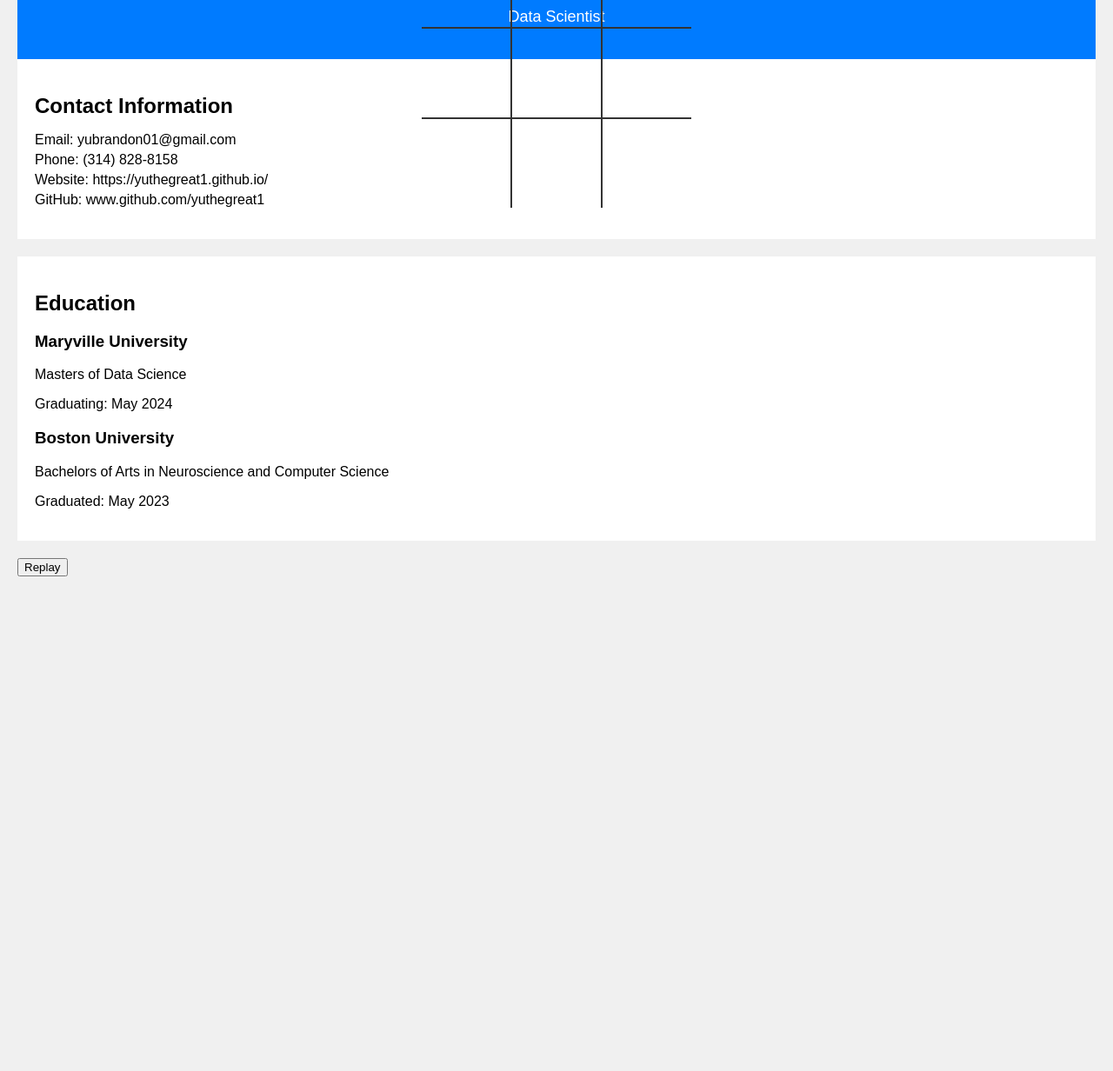
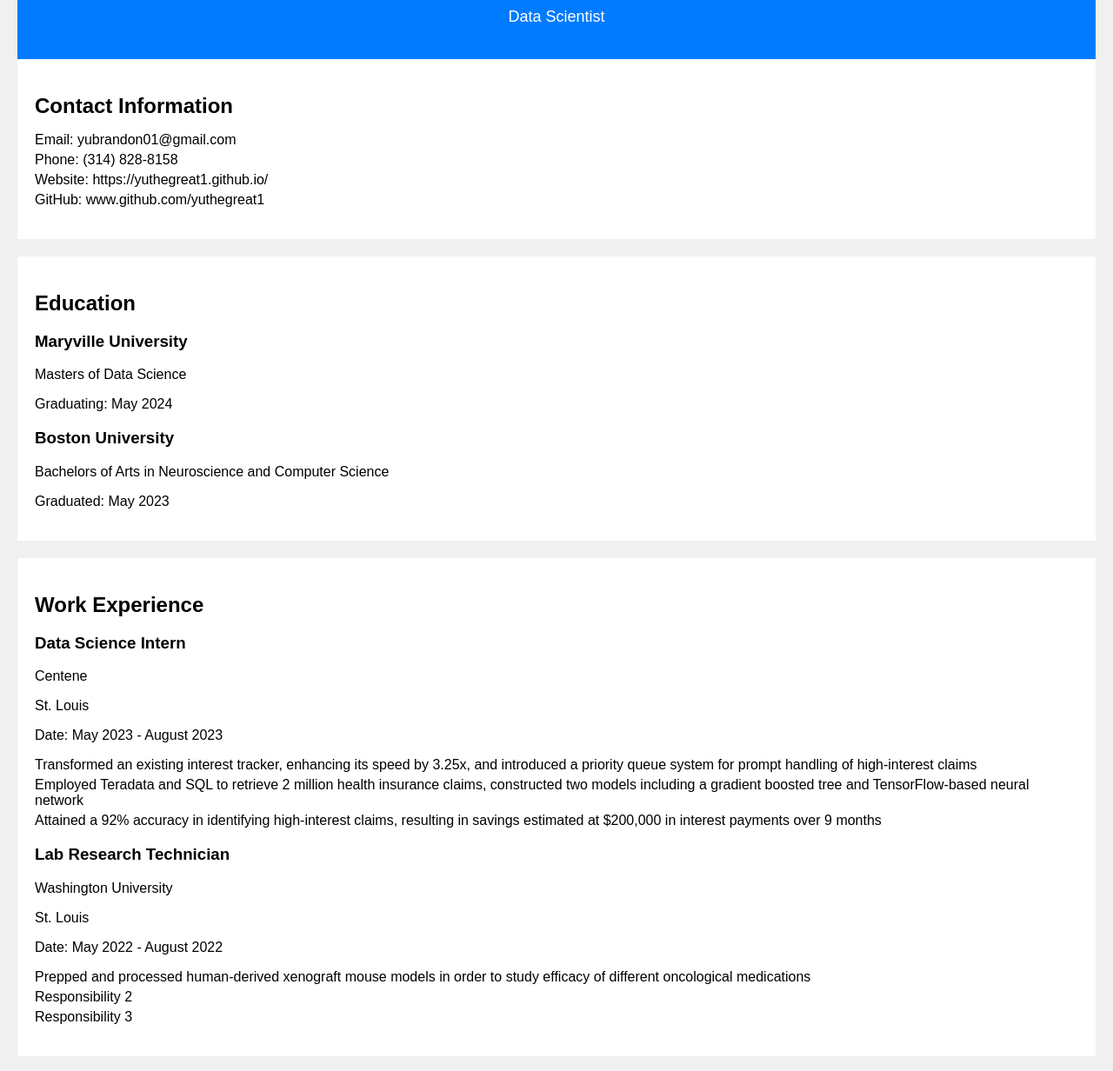
Before and after one commit to yuthegreat1/yuthegreat1.github.io, a plain HTML site: page index.html in a window 1280 px wide. Shown: the part 121-1353 px from the top of the page at 87% size. Before the commit the page ends 804 px from the top, so only its background shows below. Drawn offline with Linux system fonts and the light colour scheme.

Commit message:
remodeled tictactoe to be in its own container

```diff
--- a/index.html
+++ b/index.html
@@ -35,42 +35,30 @@
       </div>
     </section>
 
-    <!-- Your other sections go here -->
-    <table>
-        <tr>
-            <td class="cell" id="0"></td>
-            <td class="cell" id="1"></td>
-            <td class="cell" id="2"></td>
-        </tr>
-        <tr>
-            <td class="cell" id="3"></td>
-            <td class="cell" id="4"></td>
-            <td class="cell" id="5"></td>
-        </tr>
-        <tr>
-            <td class="cell" id="6"></td>
-            <td class="cell" id="7"></td>
-            <td class="cell" id="8"></td>
-        </tr>
-    </table>
-    <div class="endgame">
-        <div class="text"></div>
-    </div>
-    <button onClick="startGame()">Replay</button>
-
-  <script src="script.js"></script>
-</body>
-</html>
-
-    <!-- <section class="experience">
+    <section class="experience">
         <h2>Work Experience</h2>
         <div class="experience-item">
-            <h3>Job Title</h3>
-            <p>Company Name</p>
-            <p>Location</p>
-            <p>Date: Month Year - Month Year</p>
+            <h3>Data Science Intern</h3>
+            <p>Centene</p>
+            <p>St. Louis</p>
+            <p>Date: May 2023 - August 2023</p>
             <ul>
-                <li>Responsibility 1</li>
+                <li>Transformed an existing interest tracker, enhancing its speed by 3.25x, and introduced a priority queue system for
+                    prompt handling of high-interest claims</li>
+                <li>Employed Teradata and SQL to retrieve 2 million health insurance claims, constructed two models including a gradient
+                    boosted tree and TensorFlow-based neural network</li>
+                <li>Attained a 92% accuracy in identifying high-interest claims, resulting in savings estimated at $200,000 in interest
+                    payments over 9 months</li>
+            </ul>
+        </div>
+        <div class="experience-item">
+            <h3>Lab Research Technician</h3>
+            <p>Washington University</p>
+            <p>St. Louis</p>
+            <p>Date: May 2022 - August 2022</p>
+            <ul>
+                <li>Prepped and processed human-derived xenograft mouse models in order to study efficacy of different oncological
+                    medications</li>
                 <li>Responsibility 2</li>
                 <li>Responsibility 3</li>
             </ul>
@@ -94,5 +82,32 @@
             <h3>Project Title</h3>
             <p>Description of the project goes here.</p>
             <p>Technologies used: HTML, CSS, JavaScript</p>
+
+            <table>
+                <tr>
+                    <td class="cell" id="0"></td>
+                    <td class="cell" id="1"></td>
+                    <td class="cell" id="2"></td>
+                </tr>
+                <tr>
+                    <td class="cell" id="3"></td>
+                    <td class="cell" id="4"></td>
+                    <td class="cell" id="5"></td>
+                </tr>
+                <tr>
+                    <td class="cell" id="6"></td>
+                    <td class="cell" id="7"></td>
+                    <td class="cell" id="8"></td>
+                </tr>
+            </table>
         </div>
-    </section> -->
+
+        <div class="endgame">
+            <div class="text"></div>
+        </div>
+        <button onClick="startGame()">Replay</button>
+    </section>
+
+    <script src="script.js"></script>
+</body>
+</html>
--- a/script.js
+++ b/script.js
@@ -79,7 +79,7 @@ function bestSpot() {
 function checkTie() {
 	if (emptySquares().length == 0) {
 		for (var i = 0; i < cells.length; i++) {
-			cells[i].style.backgroundColor = "green";
+			cells[i].style.backgroundColor = "gray";
 			cells[i].removeEventListener('click', turnClick, false);
 		}
 		declareWinner("Tie Game!")
--- a/style.css
+++ b/style.css
@@ -58,9 +58,8 @@ td {
 
 table {
 	border-collapse: collapse;
-	position: absolute;
 	left: 50%;
-	margin-left: -155px;
+	margin-left:0px;
 	top: 50px;
 }
 
@@ -85,9 +84,8 @@ table tr td:last-child {
   width: 200px;
   top: 120px;
   background-color: rgba(205,133,63, 0.8);
-  position: absolute;
   left: 50%;
-  margin-left: -100px;
+  margin-left: 100px;
   padding-top: 50px;
   padding-bottom: 50px;
   text-align: center;
```
